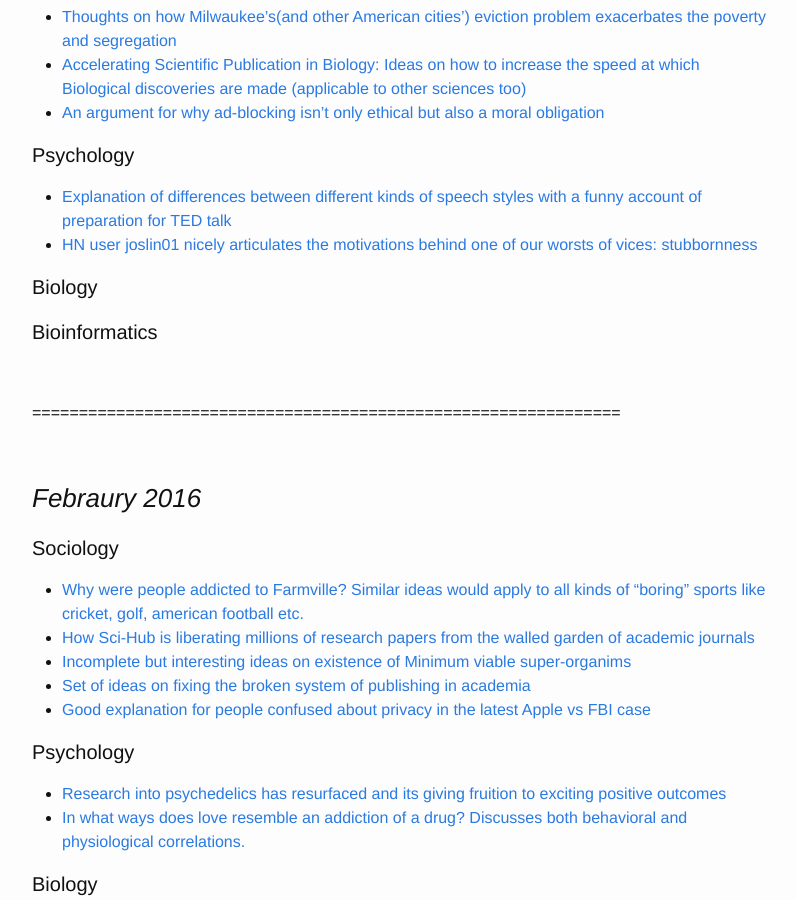
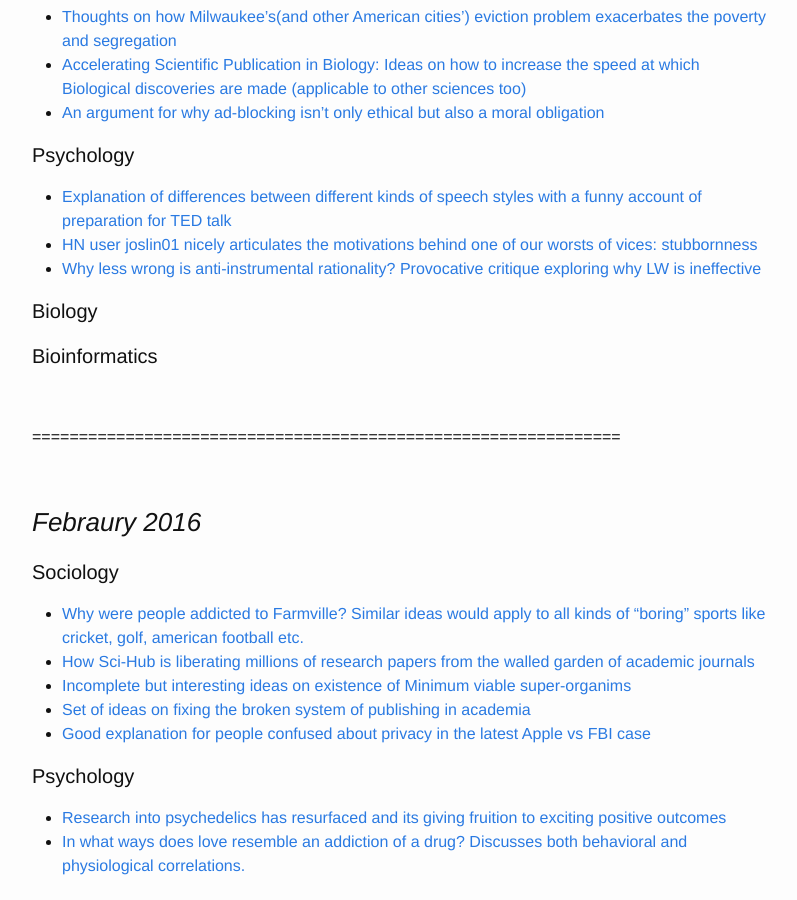
Before and after one commit to rdbcasillas/rdbcasillas.github.io, a Jekyll site: the page built from webreads.md, in a window 1280 px wide and 900 px high, scrolled down 345 px. Shown: the whole window, without its empty margins (238-1035 px from the left). Built offline with Jekyll 4.4.1, drawn with Linux system fonts in a browser that asks for light colours; Markdown is read by kramdown in place of the engine named in the settings.

Commit message:
added links

```diff
--- a/webreads.md
+++ b/webreads.md
@@ -17,6 +17,7 @@ Collection of important readings on the web that contain useful and interesting
 ####Psychology
   * [Explanation of differences between different kinds of speech styles with a funny account of preparation for TED talk](http://waitbutwhy.com/2016/03/doing-a-ted-talk-the-full-story.html)
   * [HN user joslin01 nicely articulates the motivations behind one of our worsts of vices: stubbornness](https://news.ycombinator.com/item?id=11199280)
+  * [Why less wrong is anti-instrumental rationality? Provocative critique exploring why LW is ineffective](http://lesswrong.com/lw/2po/selfimprovement_or_shiny_distraction_why_less/)
 
 ####Biology
 
```
